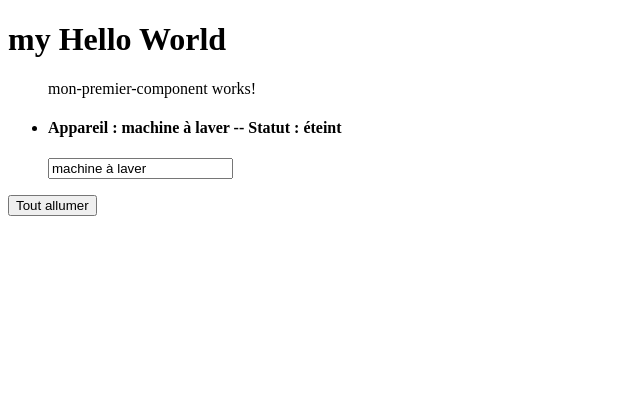
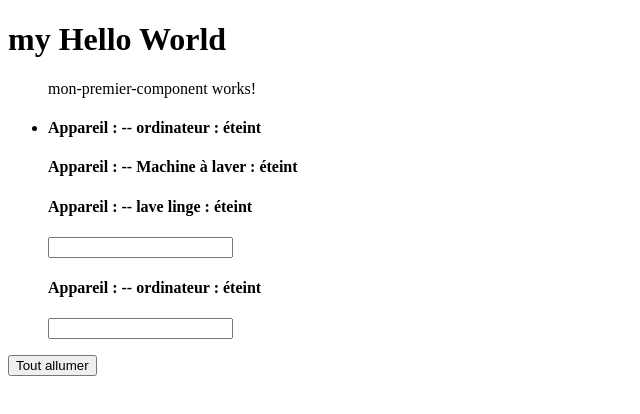
Before and after one commit to adibou32/mon-projet-angular, an Angular app: page / in a window 1280 px wide. Shown: the top 414 px of the page, without its empty margins (0-640 px from the left). Built offline with nearby package versions, Linux system fonts and the light colour scheme.

Commit message:
vendredi

```diff
--- a/src/app/app.component.html
+++ b/src/app/app.component.html
@@ -1,8 +1,10 @@
 <h1> my Hello World</h1>
 <ul class="list-group">
-<app-mon-premier-component>mon premier works</app-mon-premier-component>
- <!-- <app-appareil>appareilName="machine à laver"</app-appareil>  -->
-<!-- <app-appareil></app-appareil>
-<app-appareil></app-appareil>  -->
+<app-mon-premier-component>'mon premier works'</app-mon-premier-component>
+
+<!-- <app-appareil></app-appareil> -->
+<!-- <app-appareil>'Télévision'</app-appareil>
+<app-appareil>"ordinateur"</app-appareil> -->
 </ul>
+
 <button class ="btn btn-sucess" [disabled]="!isAuth" (click)="onAllumer()" >Tout allumer</button>
--- a/src/app/app.component.ts
+++ b/src/app/app.component.ts
@@ -7,6 +7,9 @@ import { Component } from '@angular/core';
 })
 export class AppComponent {
   isAuth = false;
+  appareilOne = 'machine à laver';
+  appareilTwo = 'Télévision';
+  appareilThree = 'ordinateur';
   constructor () {
     setTimeout(
       () => {
--- a/src/app/appareil/appareil.component.html
+++ b/src/app/appareil/appareil.component.html
@@ -2,8 +2,3 @@
 <li class="list-group-item">
 <h4>Ceci est dans appareil component</h4>
 </li>
-
-<app-mon-premier-component>mon premier works</app-mon-premier-component>
-<app-appareil>appareilName="Machine à laver"</app-appareil>
-<app-appareil>appareilName="Machine à café"</app-appareil>
-<app-appareil>appareilName="aspirateur"</app-appareil>
--- a/src/app/appareil/appareil.component.ts
+++ b/src/app/appareil/appareil.component.ts
@@ -7,6 +7,7 @@ import { Component, OnInit } from '@angular/core';
 })
 export class AppareilComponent implements OnInit {
   appareilName = 'machine à laver';
+  appareilFunction = 'laver';
   constructor() { }
 
   ngOnInit(): void {
--- a/src/app/mon-premier-component/mon-premier-component.component.html
+++ b/src/app/mon-premier-component/mon-premier-component.component.html
@@ -1,5 +1,12 @@
 <p>mon-premier-component works!</p>
 <li class="list-group-item">
-<h4>Appareil : {{ appareilName }} -- Statut : {{ getStatus() }}</h4>
+<h4>Appareil : {{ appareilName }} -- ordinateur : {{ getStatus() }}</h4>
+
+<h4>Appareil : {{ appareilFunction }} -- Machine à laver : {{ getStatus() }}</h4>
+
+<h4>Appareil : {{ appareilFunction }} -- lave linge : {{ getStatus() }}</h4>
+<input type="text" class="form-control" [(ngModel)]="appareilFunction">
+<h4>Appareil : {{ appareilName }} -- ordinateur : {{ getStatus() }}</h4>
 <input type="text" class="form-control" [(ngModel)]="appareilName">
+
 </li>
--- a/src/app/mon-premier-component/mon-premier-component.component.ts
+++ b/src/app/mon-premier-component/mon-premier-component.component.ts
@@ -1,4 +1,4 @@
-import { Component, OnInit } from '@angular/core';
+import { Component, Input ,OnInit } from '@angular/core';
 
 @Component({
   selector: 'app-mon-premier-component',
@@ -6,8 +6,10 @@ import { Component, OnInit } from '@angular/core';
   styleUrls: ['./mon-premier-component.component.scss']
 })
 export class MonPremierComponentComponent implements OnInit {
-  appareilName = 'machine à laver';
+  @Input() appareilName: string | undefined;
+  @ Input() appareilFunction: string | undefined;
   appareilStatus = 'éteint';
+  appareil = 'éteint';
   constructor() { }
 
   ngOnInit(): void {
--- a/src/index.html
+++ b/src/index.html
@@ -9,5 +9,6 @@
 </head>
 <body>
   <app-root></app-root>
+
 </body>
 </html>
```
